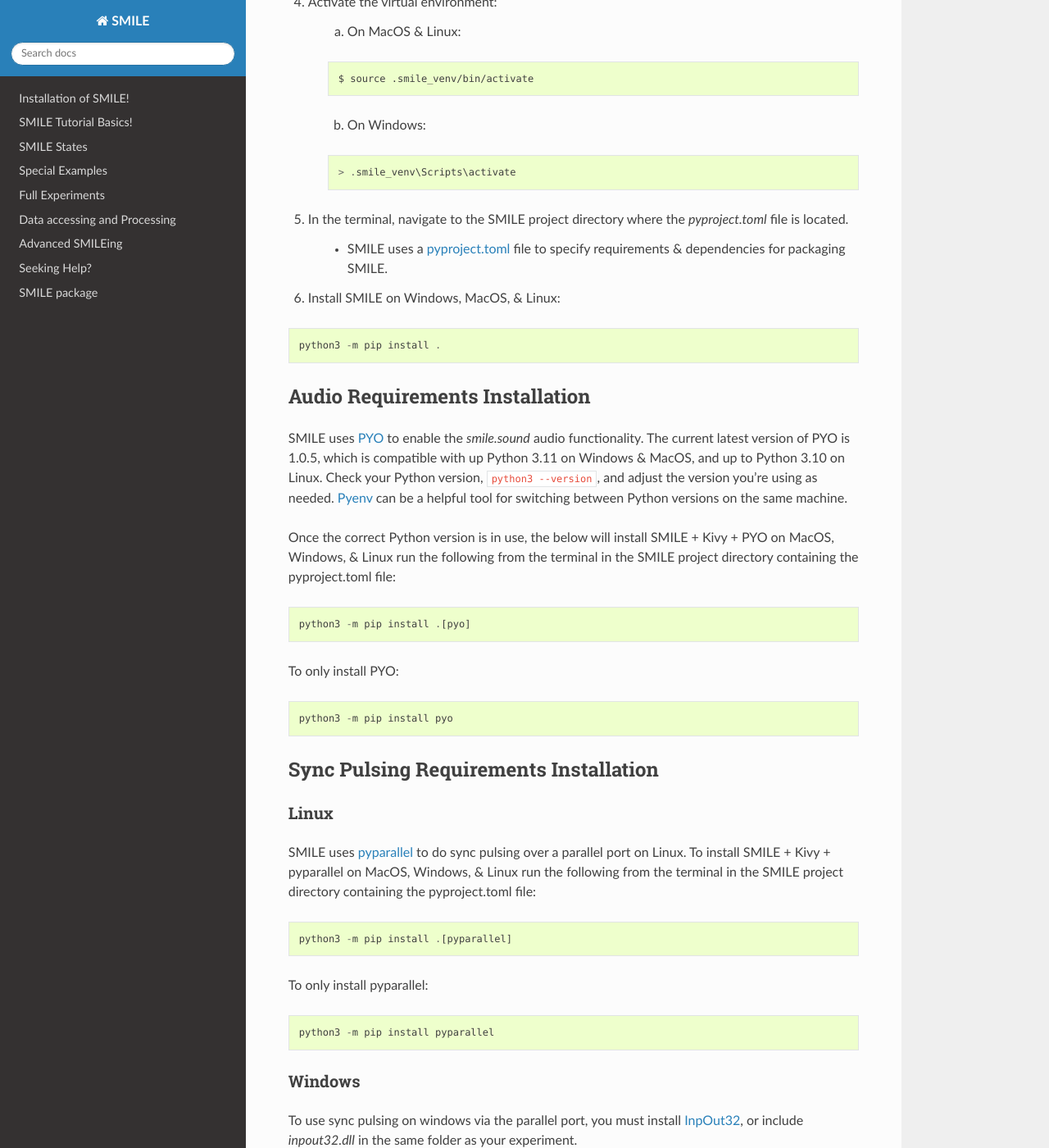
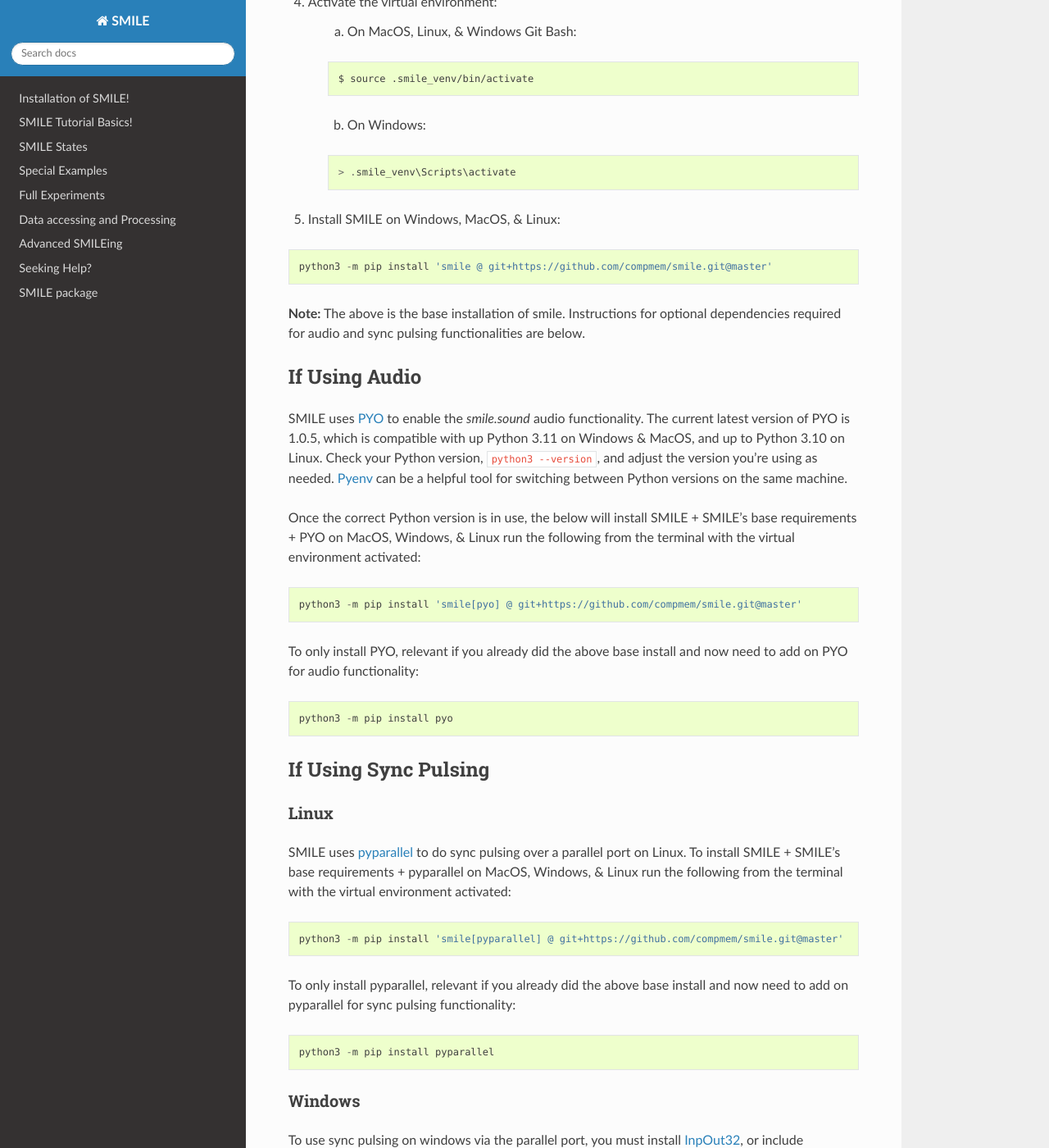
Before and after one commit to compmem/smile, a Sphinx documentation site: the page built from docs/new-install.rst, in a window 1280 px wide and 1400 px high, scrolled down 649 px. Shown: the whole window at 82% size. Built offline with Sphinx 7.4.7 and the Read the Docs theme 3.1.0, drawn with Linux system fonts in a browser that asks for light colours; some of the changed text lies outside the part shown.

Commit message:
RF: Switches to using pip install from git instead of instructing to download SMILE

```diff
--- a/docs/new-install.rst
+++ b/docs/new-install.rst
@@ -6,8 +6,7 @@
 Requirements
 ============
 
-- SMILE Downloaded from GitHub: `SMILE Download <https://github.com/compmem/smile/master>`_
-- Python 3.7 to Python 3.10
+- Python >=3.7 (upper bound Python version restrictions explained in the "If Using Audio" section below)
 
 Use ``python3 --version`` (or ``python --version`` depending on your setup) in the terminal or Command Prompt to check your Python version & upgrade if necessary.
 
@@ -29,7 +28,7 @@
 
 4. Activate the virtual environment:
 
-    a. On MacOS & Linux:
+    a. On MacOS, Linux, & Windows Git Bash:
 
     ::
 
@@ -41,54 +40,50 @@
 
         > .smile_venv\Scripts\activate
 
-5. In the terminal, navigate to the SMILE project directory where the `pyproject.toml` file is located.
-
-    - SMILE uses a `pyproject.toml <https://packaging.python.org/en/latest/guides/writing-pyproject-toml/>`_ file to specify requirements & dependencies for packaging SMILE.
-
-6. Install SMILE on Windows, MacOS, & Linux:
+5. Install SMILE on Windows, MacOS, & Linux:
 
 ::
 
-    python3 -m pip install .
+    python3 -m pip install 'smile @ git+https://github.com/compmem/smile.git@master'
+
+**Note:** The above is the base installation of smile. Instructions for optional dependencies required for audio and sync pulsing functionalities are below.
 
 
-Audio Requirements Installation
-===============================
+If Using Audio
+==============
 
 SMILE uses `PYO <https://github.com/belangeo/pyo>`_ to enable the `smile.sound` audio functionality.
 The current latest version of PYO is 1.0.5, which is compatible with up Python 3.11 on Windows & MacOS, and up to Python 3.10 on Linux.
 Check your Python version, ``python3 --version``, and adjust the version you're using as needed.
 `Pyenv <https://github.com/pyenv/pyenv>`_ can be a helpful tool for switching between Python versions on the same machine.
 
-Once the correct Python version is in use, the below will install SMILE + Kivy + PYO on MacOS, Windows, & Linux
-run the following from the terminal in the SMILE project directory containing the pyproject.toml file:
+Once the correct Python version is in use, the below will install SMILE + SMILE's base requirements + PYO on MacOS, Windows, & Linux
+run the following from the terminal with the virtual environment activated:
 
 ::
 
-    python3 -m pip install .[pyo]
+    python3 -m pip install 'smile[pyo] @ git+https://github.com/compmem/smile.git@master'
 
-To only install PYO:
+To only install PYO, relevant if you already did the above base install and now need to add on PYO for audio functionality:
 
 ::
 
     python3 -m pip install pyo
 
-
-Sync Pulsing Requirements Installation
-======================================
+If Using Sync Pulsing
+=====================
 
 Linux
 -----
 
 SMILE uses `pyparallel <https://github.com/pyserial/pyparallel>`_ to do sync pulsing over a parallel port on Linux.
-To install SMILE + Kivy + pyparallel on MacOS, Windows, & Linux run the following from the terminal in the SMILE project
-directory containing the pyproject.toml file:
+To install SMILE + SMILE's base requirements + pyparallel on MacOS, Windows, & Linux run the following from the terminal with the virtual environment activated:
 
 ::
 
-    python3 -m pip install .[pyparallel]
+    python3 -m pip install 'smile[pyparallel] @ git+https://github.com/compmem/smile.git@master'
 
-To only install pyparallel:
+To only install pyparallel, relevant if you already did the above base install and now need to add on pyparallel for sync pulsing functionality:
 
 ::
 
@@ -110,12 +105,11 @@
 Full Install
 ============
 
-To install SMILE & optional dependencies for audio functionality & sync pulsing on Linux,
-run the following from the terminal in the directory containing the pyproject.toml file:
+To install SMILE & optional dependencies for audio functionality & sync pulsing on Linux (not relevant on MacOS and Windows due to further needs to enable sync pulsing), run the following from the terminal with the virtual environment activated:
 
 ::
 
-    $ python3 -m pip install .[full]
+    $ python3 -m pip install 'smile[full] @ git+https://github.com/compmem/smile.git@master'
 
 
 Next Steps
```
